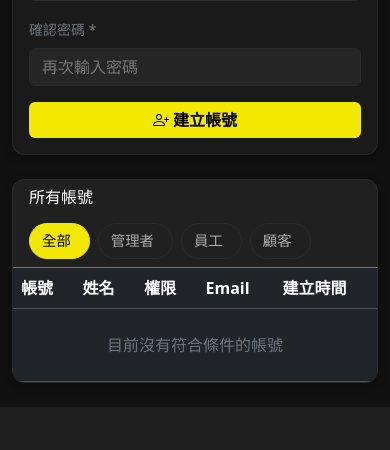
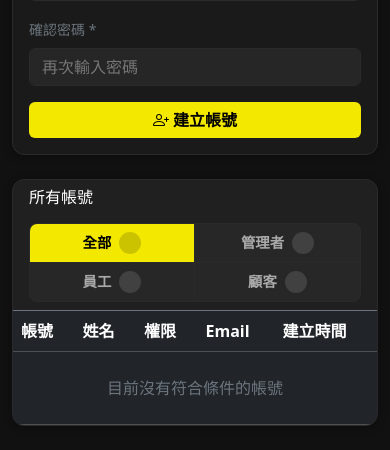
Before and after one commit to 11346063/DBapp-order_system, a Django app: template web_app/templates/staff/account_management.html in a window 390 px wide. Shown: the part 885-1335 px from the top of the page. Before the commit the page ends 1292 px from the top, so only its background shows below. Run offline with Django 5.2, Linux system fonts and the light colour scheme; the template is opened without the code that fills it: values that come from a table or form of the project are taken from there, others are empty.

Commit message:
fix: 更改管理者帳號管理的篩選條件的樣式

```diff
--- a/web_app/static/css/staff.css
+++ b/web_app/static/css/staff.css
@@ -78,34 +78,81 @@
 .account-filter-group {
     display: flex;
     flex-wrap: wrap;
-    gap: 8px;
+    gap: 0;
+    width: fit-content;
+    overflow: hidden;
+    border: 1px solid var(--border-color);
+    border-radius: 8px;
+    background: rgba(255, 255, 255, 0.03);
 }
 
 .account-filter {
     display: inline-flex;
     align-items: center;
-    gap: 6px;
-    padding: 6px 12px;
-    border: 1px solid var(--border-color);
-    border-radius: 999px;
+    justify-content: center;
+    gap: 8px;
+    min-width: 88px;
+    padding: 8px 14px;
+    border-right: 1px solid var(--border-color);
     color: var(--text-secondary);
     text-decoration: none;
     font-size: 0.9rem;
+    font-weight: 600;
+    line-height: 1;
+    transition: background 0.2s, color 0.2s;
+}
+
+.account-filter:last-child {
+    border-right: 0;
 }
 
 .account-filter span {
+    display: inline-flex;
+    align-items: center;
+    justify-content: center;
+    min-width: 22px;
+    height: 22px;
+    padding: 0 7px;
+    border-radius: 999px;
+    background: rgba(255, 255, 255, 0.12);
+    color: var(--text-primary);
+    font-size: 0.78rem;
     font-weight: 700;
 }
 
 .account-filter:hover {
     color: var(--text-primary);
-    border-color: var(--primary-yellow);
+    background: rgba(255, 255, 255, 0.06);
 }
 
 .account-filter.active {
     background: var(--primary-yellow);
-    border-color: var(--primary-yellow);
     color: #000;
+}
+
+.account-filter.active span {
+    background: rgba(0, 0, 0, 0.16);
+    color: #000;
+}
+
+@media (max-width: 575.98px) {
+    .account-filter-group {
+        width: 100%;
+    }
+
+    .account-filter {
+        flex: 1 1 50%;
+        min-width: 0;
+        border-bottom: 1px solid var(--border-color);
+    }
+
+    .account-filter:nth-child(2n) {
+        border-right: 0;
+    }
+
+    .account-filter:nth-last-child(-n + 2) {
+        border-bottom: 0;
+    }
 }
 
 .account-table th,
```
